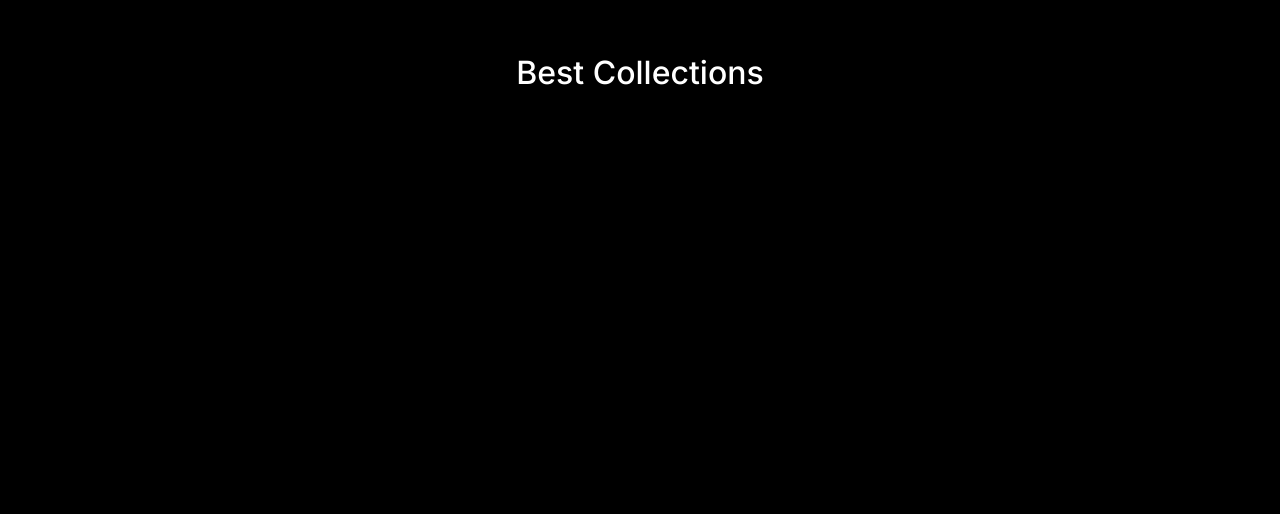
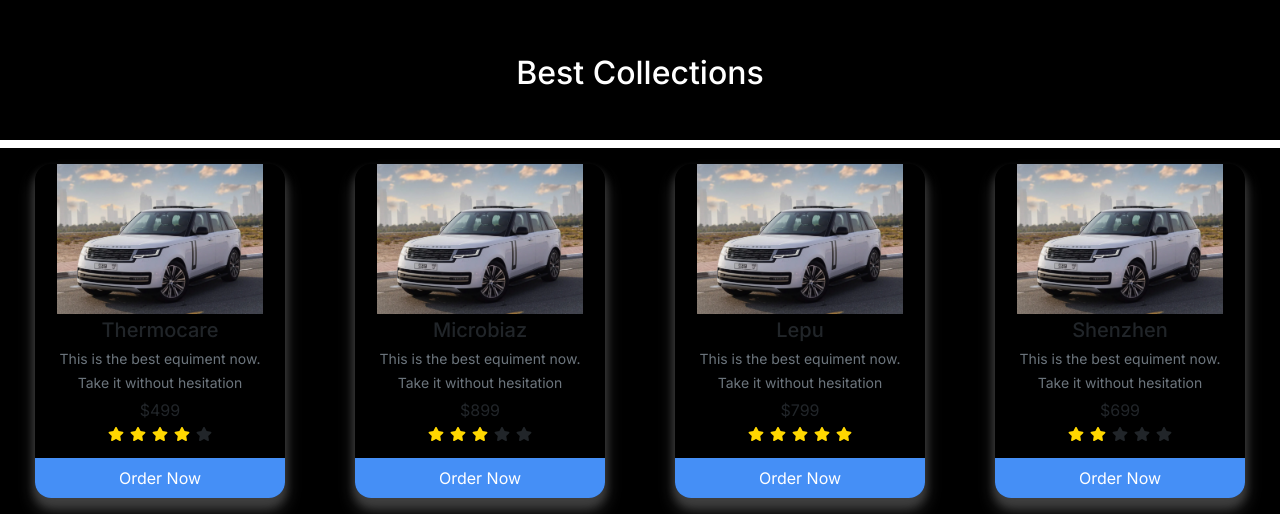
Before and after one commit to kennataddese6/rentcars, a Next.js app: page / in a window 1280 px wide. Shown: the part 800-1314 px from the top of the page. Before the commit the page ends 948 px from the top, so only its background shows below. Built offline with nearby package versions, Linux system fonts and the light colour scheme.

Commit message:
add sections

```diff
--- a/app/globals.css
+++ b/app/globals.css
@@ -4,7 +4,8 @@
   box-sizing: border-box;
 }
 html,
-body {
+body,
+.__className_36bd41 {
   background-color: black;
 }
 header {
@@ -133,6 +134,33 @@ header ul li {
   color: white;
   opacity: 1;
 }
+.productsContainer {
+  background-color: black;
+}
+.productsContainer div {
+  box-shadow: 0 6px 8px 0 rgb(62, 62, 62), 0 12px 16px 0 rgb(65, 65, 65);
+  border-radius: 16px;
+  width: 250px;
+  margin: 1em;
+  cursor: pointer;
+  transition: all 0.5s ease-out;
+}
+.productsContainer div:hover {
+  transform: translateY(-12px);
+}
+.productImage {
+  object-fit: contain;
+}
+.order-button {
+  background-color: #458ff6;
+  border: none;
+  outline: none;
+  color: white;
+  width: 100%;
+  padding: 0.5em 0;
+  border-bottom-left-radius: 16px;
+  border-bottom-right-radius: 16px;
+}
 /* Extra small devices (phones, 600px and down) */
 @media only screen and (max-width: 600px) {
 }
--- a/app/page.tsx
+++ b/app/page.tsx
@@ -1,4 +1,10 @@
 import Navbar from './ui/navbar';
+import { FaStar } from 'react-icons/fa';
+import Image from 'next/image';
+import eqip1 from '@/public/car.webp';
+import eqip2 from '@/public/car.webp';
+import eqip3 from '@/public/car.webp';
+import eqip4 from '@/public/car.webp';
 export default function Home() {
   return (
     <>
@@ -23,6 +29,104 @@ export default function Home() {
         </div>
       </div>
       <h2 className="text-center text-white bg-black py-5">Best Collections</h2>
+      <div className="d-flex justify-content-around flex-wrap productsContainer">
+        <div>
+          <Image
+            src={eqip1}
+            alt="product image"
+            width={250}
+            height={150}
+            className="productImage"
+          />
+          <h5 className="text-center bold-text m-1">Thermocare</h5>
+          <p className="text-secondary text-center my-1 mx-2">
+            <small>
+              This is the best equiment now. Take it without hesitation
+            </small>
+          </p>
+          <p className="text-center m-1 bold-text">$499</p>
+          <p className="text-center  w-50 d-flex mx-auto justify-content-around px-2">
+            <FaStar color="gold" />
+            <FaStar color="gold" />
+            <FaStar color="gold" />
+            <FaStar color="gold" />
+            <FaStar />
+          </p>
+          <button className="order-button">Order Now</button>
+        </div>
+        <div>
+          <Image
+            src={eqip2}
+            alt="product image"
+            width={250}
+            height={150}
+            className="productImage"
+          />
+          <h5 className="text-center bold-text m-1">Microbiaz</h5>
+          <p className="text-secondary text-center my-1 mx-2">
+            <small>
+              This is the best equiment now. Take it without hesitation
+            </small>
+          </p>
+          <p className="text-center m-1 bold-text">$899</p>
+          <p className="text-center  w-50 d-flex mx-auto justify-content-around px-2">
+            <FaStar color="gold" />
+            <FaStar color="gold" />
+            <FaStar color="gold" />
+            <FaStar />
+            <FaStar />
+          </p>
+          <button className="order-button">Order Now</button>
+        </div>
+        <div>
+          <Image
+            src={eqip3}
+            alt="product image"
+            width={250}
+            height={150}
+            className="productImage"
+          />
+          <h5 className="text-center bold-text m-1">Lepu</h5>
+          <p className="text-secondary text-center my-1 mx-2">
+            <small>
+              This is the best equiment now. Take it without hesitation
+            </small>
+          </p>
+          <p className="text-center m-1 bold-text">$799</p>
+          <p className="text-center  w-50 d-flex mx-auto justify-content-around px-2">
+            <FaStar color="gold" />
+            <FaStar color="gold" />
+            <FaStar color="gold" />
+            <FaStar color="gold" />
+            <FaStar color="gold" />
+          </p>
+          <button className="order-button">Order Now</button>
+        </div>
+        <div>
+          <Image
+            src={eqip4}
+            alt="product image"
+            width={250}
+            height={150}
+            className="productImage"
+          />
+          <h5 className="text-center bold-text m-1">Shenzhen</h5>
+          <p className="text-secondary text-center my-1 mx-2">
+            <small>
+              This is the best equiment now. Take it without hesitation
+            </small>
+          </p>
+          <p className="text-center m-1 bold-text">$699</p>
+          <p className="text-center  w-50 d-flex mx-auto justify-content-around px-2">
+            <FaStar color="gold" />
+            <FaStar color="gold" />
+            <FaStar />
+            <FaStar />
+            <FaStar />
+          </p>
+          <button className="order-button">Order Now</button>
+        </div>
+      </div>
     </>
   );
 }
```
Also changed, not shown: public/car.webp (added).
